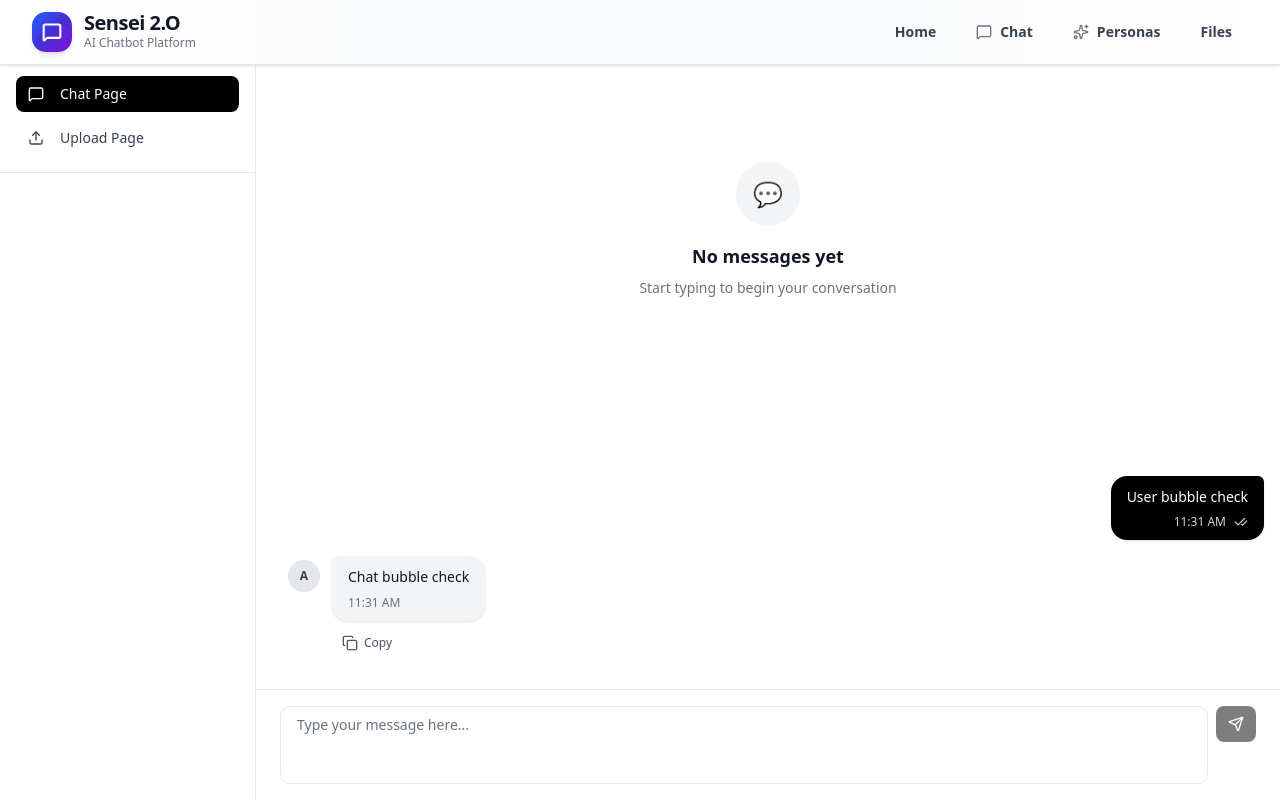
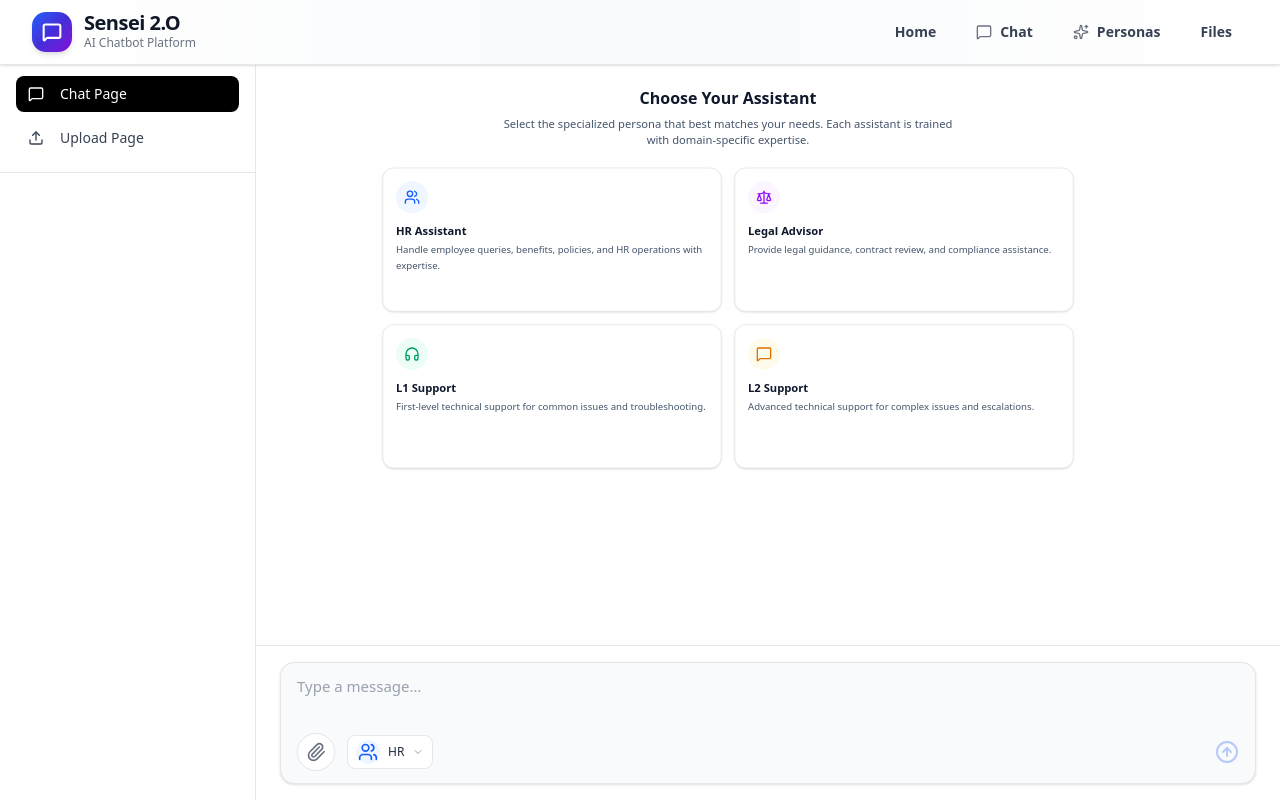
Before and after one commit to MdFaizu18/sensei-mvp, a React (Vite) app: page /chat in a window 1280 px wide. Built offline with nearby package versions, Linux system fonts and the light colour scheme.

Commit message:
chats page completed

```diff
--- a/src/App.tsx
+++ b/src/App.tsx
@@ -1,5 +1,4 @@
 import { BrowserRouter, Route, Routes } from 'react-router-dom'
-import { ChatPage } from './pages/ChatPage'
 import LandingPage from './pages/LandingPage'
 import ChatPage from './pages/ChatPage'
 
--- a/src/components/Chat/ChatWindow.tsx
+++ b/src/components/Chat/ChatWindow.tsx
@@ -7,6 +7,8 @@ import { Send } from "lucide-react"
 import { Button } from "@/components/ui/button"
 import UserMessage from "./UserMessage"
 import ChatbotMessage from "./ChatbotMessage"
+import ChatInput from "./ChatInput"
+import PersonaGrid from "./PersonaGrid"
 
 
 interface Message {
@@ -54,16 +56,7 @@ export default function ChatWindow({ chatId, messages, onSendMessage, isLoading
 
       {/* Messages Area */}
       <div className="flex-1 overflow-y-auto px-6 py-4">
-        {messages.length === 0 ? (
-          <div className="flex h-full items-center justify-center">
-            <div className="text-center">
-              <div className="mb-4 h-16 w-16 rounded-full bg-gray-100 mx-auto flex items-center justify-center">
-                <span className="text-2xl">💬</span>
-              </div>
-              <h3 className="mb-2 text-lg font-semibold text-gray-900">No messages yet</h3>
-              <p className="text-sm text-gray-500">Start typing to begin your conversation</p>
-            </div>
-          </div>
+        {messages.length === 0 ? (<div className="scale-80 max-w-4xl w-full"><PersonaGrid/></div>
         ) : (
           <div className="space-y-4">
             {messages.map((message) => (
@@ -82,7 +75,7 @@ export default function ChatWindow({ chatId, messages, onSendMessage, isLoading
       </div>
 
         <div className="p-4">
-      <UserMessage
+      {/* <UserMessage
         content="User bubble check"
         timestamp={new Date()}
         isRead={true}
@@ -95,27 +88,10 @@ export default function ChatWindow({ chatId, messages, onSendMessage, isLoading
         isLoading={false}
         personaName="Alex"
       />
+    </div> */}
     </div>
-    </div>
-      {/* Input Area */}
-      <div className="border-t border-gray-200 px-6 py-4">
-        <div className="flex gap-2">
-          <textarea
-            value={input}
-            onChange={(e) => setInput(e.target.value)}
-            onKeyPress={handleKeyPress}
-            placeholder="Type your message here..."
-            className="flex-1 resize-none rounded-lg border border-gray-200 bg-white px-4 py-2 text-sm text-gray-900 placeholder-gray-500 focus:border-black focus:outline-none focus:ring-1 focus:ring-black"
-            rows={3}
-          />
-          <Button
-            onClick={handleSend}
-            disabled={!input.trim() || isLoading}
-            className="bg-black text-white hover:bg-gray-900 disabled:opacity-50"
-          >
-            <Send className="h-4 w-4" />
-          </Button>
-        </div>
+      <div>
+        <ChatInput/>
       </div>
     </div>
   )
--- a/src/components/Chat/PersonaGrid.tsx
+++ b/src/components/Chat/PersonaGrid.tsx
@@ -20,53 +20,53 @@ const PersonaGrid: React.FC = () => {
       id: "hr",
       title: "HR Assistant",
       description: "Handle employee queries, benefits, policies, and HR operations with expertise.",
-      icon: <Users className="w-6 h-6 text-blue-600" />,
+      icon: <Users className="w-5 h-5 text-blue-600" />,
       color: "bg-blue-50",
     },
     {
       id: "legal",
       title: "Legal Advisor",
       description: "Provide legal guidance, contract review, and compliance assistance.",
-      icon: <Scale className="w-6 h-6 text-purple-600" />,
+      icon: <Scale className="w-5 h-5 text-purple-600" />,
       color: "bg-purple-50",
     },
     {
       id: "l1",
       title: "L1 Support",
       description: "First-level technical support for common issues and troubleshooting.",
-      icon: <Headphones className="w-6 h-6 text-emerald-600" />,
+      icon: <Headphones className="w-5 h-5 text-emerald-600" />,
       color: "bg-emerald-50",
     },
     {
       id: "l2",
       title: "L2 Support",
       description: "Advanced technical support for complex issues and escalations.",
-      icon: <MessageSquare className="w-6 h-6 text-amber-600" />,
+      icon: <MessageSquare className="w-5 h-5 text-amber-600" />,
       color: "bg-amber-50",
     },
   ];
 
   return (
-    <div className="w-full min-h-screen bg-white px-6 py-12">
-      <div className="max-w-7xl mx-auto">
+    <div className="w-full h-full bg-white px-4 py-6 flex items-center justify-center">
+      <div className="max-w-4xl w-full">
         {/* Header */}
-        <h2 className="text-3xl font-bold text-slate-900 mb-4">Choose Your Assistant</h2>
-        <p className="text-lg text-slate-600 mb-10 max-w-2xl">
+        <h2 className="text-xl font-bold text-slate-900 mb-2 text-center">Choose Your Assistant</h2>
+        <p className="text-sm text-slate-600 mb-6 text-center max-w-xl mx-auto">
           Select the specialized persona that best matches your needs. Each assistant is trained with domain-specific expertise.
         </p>
 
         {/* Grid */}
-        <div className="grid grid-cols-1 md:grid-cols-2 gap-6">
+        <div className="grid grid-cols-1 md:grid-cols-2 gap-4">
           {personas.map((persona) => (
             <div
               key={persona.id}
-              className="flex flex-col justify-start h-[240px] bg-white border border-slate-200 rounded-xl p-6 shadow-sm hover:shadow-md hover:border-blue-300 transition-all duration-300"
+              className="flex flex-col justify-start h-[180px] bg-white border border-slate-200 rounded-xl p-4 shadow-sm hover:shadow-md hover:border-blue-300 transition-all duration-300"
             >
-              <div className={`w-12 h-12 flex items-center justify-center rounded-full ${persona.color} mb-4`}>
+              <div className={`w-10 h-10 flex items-center justify-center rounded-full ${persona.color} mb-3`}>
                 {persona.icon}
               </div>
-              <h3 className="text-lg font-semibold text-slate-900 mb-2">{persona.title}</h3>
-              <p className="text-sm text-slate-600 leading-relaxed">{persona.description}</p>
+              <h3 className="text-sm font-semibold text-slate-900 mb-1">{persona.title}</h3>
+              <p className="text-xs text-slate-600 leading-relaxed">{persona.description}</p>
             </div>
           ))}
         </div>
```
Also changed, not shown: 1 other file (tests, documents, lock files or other folders).
